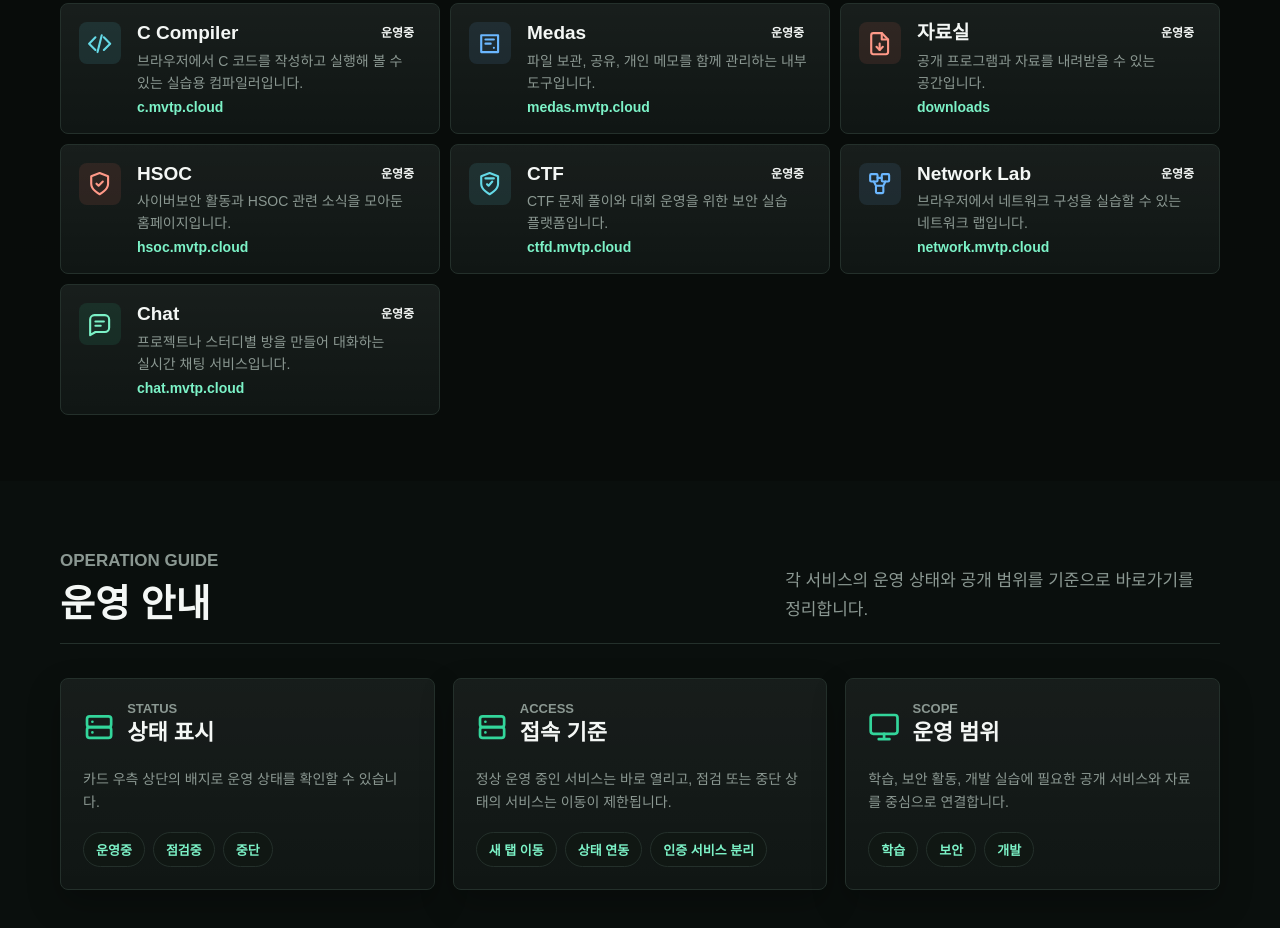
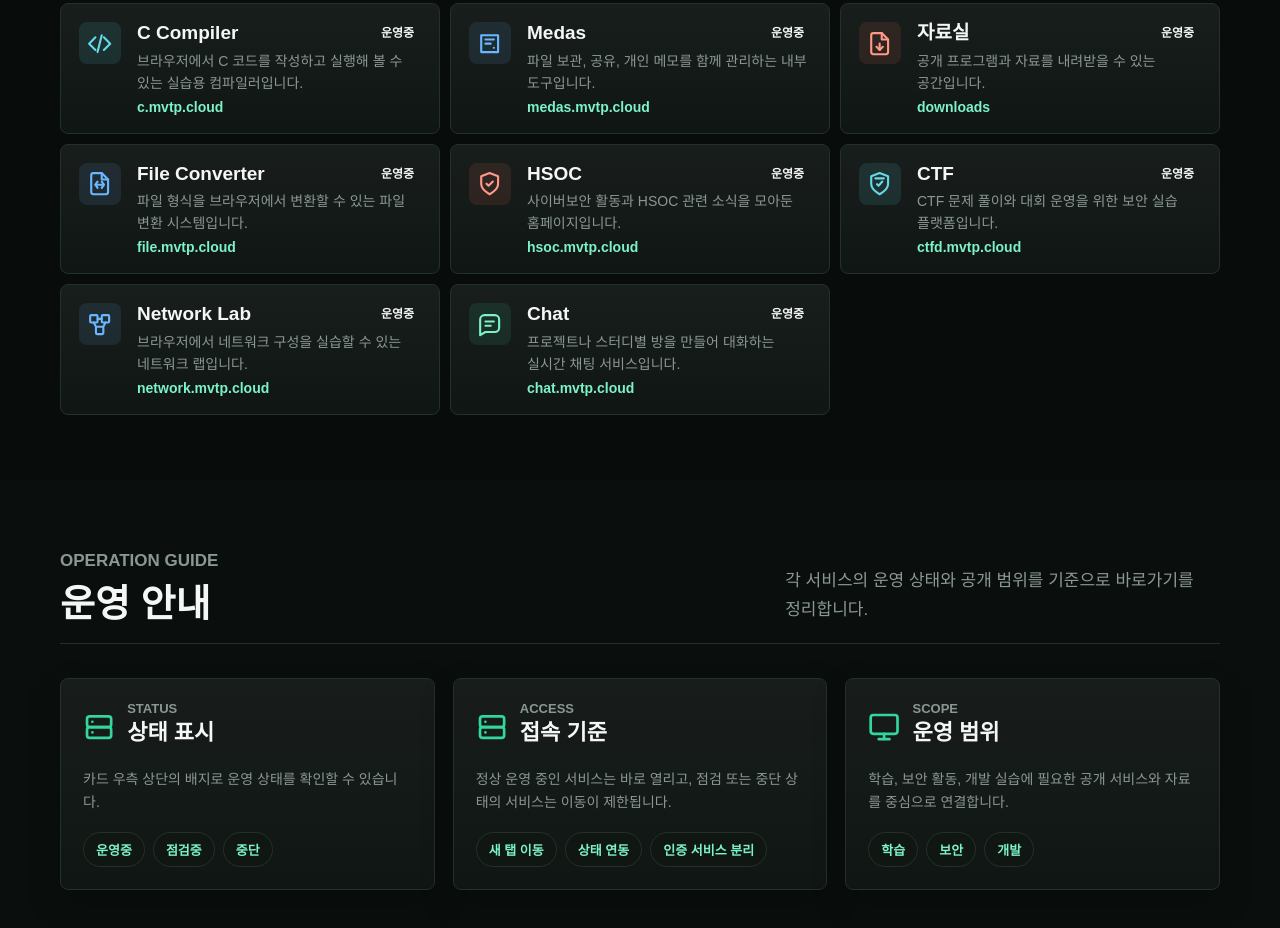
Before and after one commit to deploy103/mvtp-homepage, a website: page public/index.html in a window 1280 px wide. Shown: the part 1039-1967 px from the top of the page. Drawn offline with Linux system fonts and the light colour scheme; no server answers.

Commit message:
Add file converter service link

```diff
--- a/data/site-content.json
+++ b/data/site-content.json
@@ -55,6 +55,12 @@
       "state": "online"
     },
     {
+      "id": "file",
+      "name": "File Converter",
+      "status": "운영중",
+      "state": "online"
+    },
+    {
       "id": "hsoc",
       "name": "HSOC",
       "status": "운영중",
--- a/public/index.html
+++ b/public/index.html
@@ -245,6 +245,24 @@
               </span>
             </a>
 
+            <a class="service-card" href="https://file.mvtp.cloud" target="_blank" rel="noreferrer noopener" data-service-id="file">
+              <span class="service-status" data-service-status>운영중</span>
+              <span class="service-icon service-icon-blue">
+                <svg viewBox="0 0 24 24" aria-hidden="true">
+                  <path d="M14 2H6a2 2 0 0 0-2 2v16a2 2 0 0 0 2 2h12a2 2 0 0 0 2-2V8Z" />
+                  <path d="M14 2v6h6" />
+                  <path d="M8 13h8" />
+                  <path d="m10 10-2 3 2 3" />
+                  <path d="m14 10 2 3-2 3" />
+                </svg>
+              </span>
+              <span class="service-copy">
+                <strong>File Converter</strong>
+                <span>파일 형식을 브라우저에서 변환할 수 있는 파일 변환 시스템입니다.</span>
+                <em>file.mvtp.cloud</em>
+              </span>
+            </a>
+
             <a class="service-card" href="https://hsoc.mvtp.cloud" target="_blank" rel="noreferrer noopener" data-service-id="hsoc">
               <span class="service-status" data-service-status>운영중</span>
               <span class="service-icon service-icon-coral">
--- a/server.js
+++ b/server.js
@@ -62,6 +62,7 @@ const defaultSiteContent = {
     { id: "c-compiler", name: "C Compiler", status: "운영중", state: "online" },
     { id: "medas", name: "Medas", status: "운영중", state: "online" },
     { id: "downloads", name: "자료실", status: "운영중", state: "online" },
+    { id: "file", name: "File Converter", status: "운영중", state: "online" },
     { id: "hsoc", name: "HSOC", status: "운영중", state: "online" },
     { id: "ctf", name: "CTF", status: "운영중", state: "online" },
     { id: "network", name: "Network Lab", status: "운영중", state: "online" },
```
